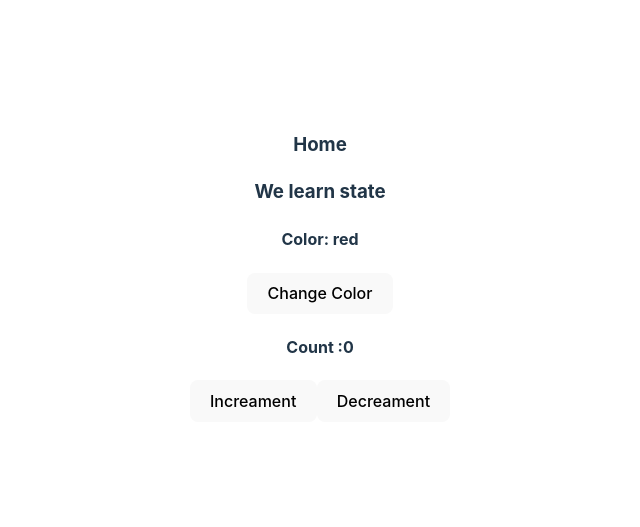
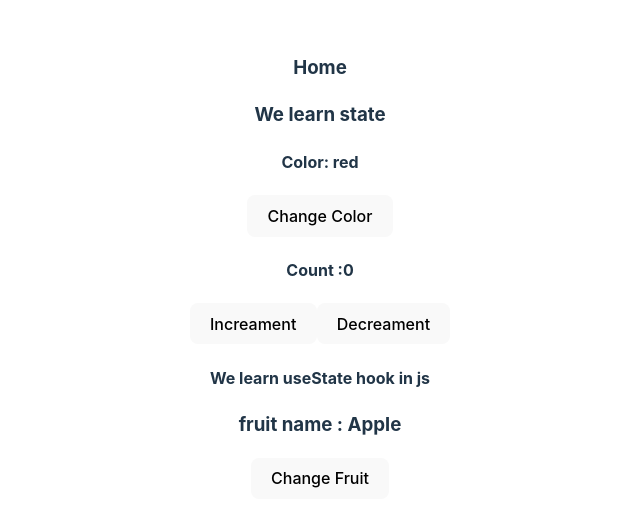
Before and after one commit to vaidehiramchandra/MyGitProject, a React (Vite) app: page / in a window 1280 px wide. Shown: the part 133-660 px from the top of the page, without its empty margins (320-960 px from the left). Built offline with nearby package versions, Linux system fonts and the light colour scheme.

Commit message:
UseState Component added

```diff
--- a/src/App.jsx
+++ b/src/App.jsx
@@ -1,6 +1,7 @@
 
 import './App.css'
 import Home from './components/Home'
+import UseStateHook from './components/hooks/UseStateHook'
 import State from './components/State'
 
 function App() {
@@ -10,6 +11,7 @@ function App() {
    <div>
       <Home/>
       <State/>
+      <UseStateHook/>
    </div>
   )
 }
--- /dev/null
+++ b/src/components/hooks/UseStateHook.jsx
@@ -0,0 +1,18 @@
+import React, { useState } from "react";
+
+function UseStateHook(props) {
+  const [fruit, setFruit] = useState("Apple");
+  const handleClick = () => {
+    setFruit("Mango");
+  };
+  return (
+    <div>
+      <h4>We learn useState hook in js</h4>
+      <h3>fruit name : {fruit}</h3>
+
+      <button onClick={handleClick}> Change Fruit</button>
+    </div>
+  );
+}
+
+export default UseStateHook;
```
